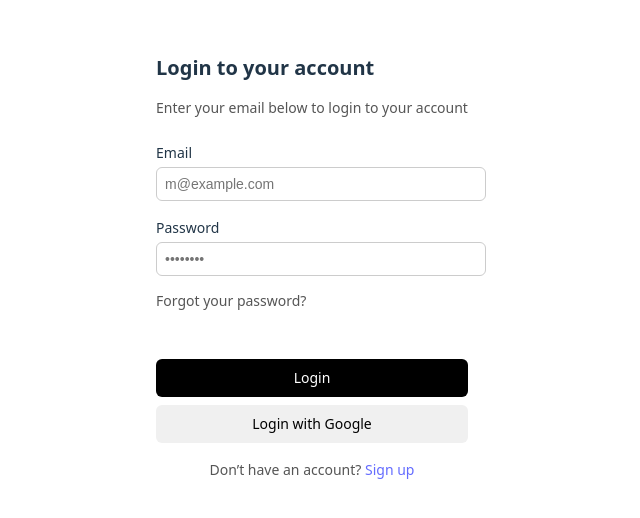
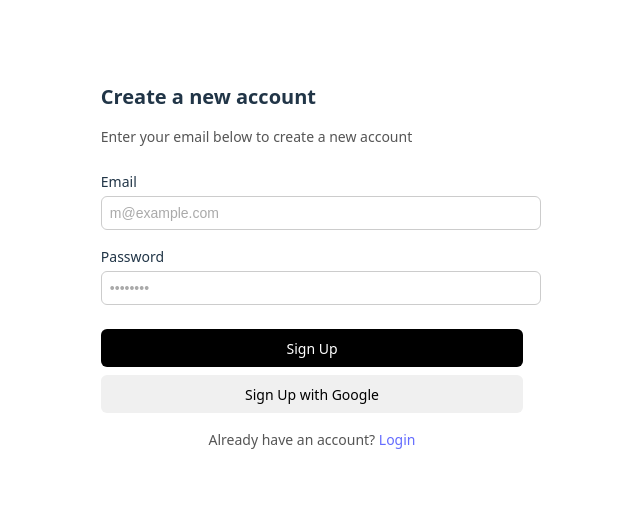
Before and after one commit to znguye/haioh-client, a React (Vite) app: page /signup in a window 1280 px wide. Before the commit this address led to /auth. Shown: the part 130-648 px from the top of the page, without its empty margins (328-968 px from the left). Built offline with nearby package versions, Linux system fonts and the light colour scheme.

Commit message:
Added the Signup screen FE

```diff
--- a/features/auth/Login/Auth.css
+++ /dev/null
@@ -1,83 +0,0 @@
-.login-container {
-  display: flex;
-  justify-content: center;
-  align-items: center;
-  height: 100vh;
-  width: 100vw;
-  background-color: white;
-}
-
-.login-form {
-  background: white;
-  padding: 2rem;
-  /* border-radius: 12px;
-  box-shadow: 0 0 10px rgba(0,0,0,0.1); */
-  width: auto
-}
-
-.login-form h2 {
-  margin-bottom: 0.5rem;
-  font-size: 1.25rem;
-}
-
-.login-form p {
-  font-size: 0.875rem;
-  margin-bottom: 1.5rem;
-  color: #555;
-}
-
-.login-form label {
-  display: block;
-  margin-top: 1rem;
-  font-size: 0.875rem;
-}
-
-.password-label {
-  display: flex;
-  justify-content: space-between;
-  align-items: center;
-}
-
-.forgot-link {
-  font-size: 0.75rem;
-  color: #555;
-  text-decoration: none;
-}
-
-.login-form input {
-  width: 100%;
-  padding: 0.5rem;
-  margin-top: 0.25rem;
-  border: 1px solid #ccc;
-  border-radius: 6px;
-  font-size: 0.875rem;
-}
-
-.login-btn {
-  margin-top: 1.5rem;
-  width: 100%;
-  padding: 0.6rem;
-  background: black;
-  color: white;
-  border: none;
-  border-radius: 6px;
-  cursor: pointer;
-  font-size: 0.875rem;
-}
-
-.google-btn {
-  margin-top: 0.5rem;
-  width: 100%;
-  padding: 0.6rem;
-  background: #f0f0f0;
-  border: none;
-  border-radius: 6px;
-  cursor: pointer;
-  font-size: 0.875rem;
-}
-
-.signup-text {
-  margin-top: 1rem;
-  font-size: 0.75rem;
-  text-align: center;
-}
--- a/features/auth/Login/LoginScreen.jsx
+++ b/features/auth/Login/LoginScreen.jsx
@@ -1,5 +1,5 @@
 import React, { useState } from 'react';
-import './Auth.css';
+import '../../auth/Auth.css';
 
 export default function LoginScreen({ onLogin }) {
   const [email, setEmail] = useState('');
@@ -44,7 +44,13 @@ export default function LoginScreen({ onLogin }) {
         <p href="#" className="forgot-link">Forgot your password?</p>
 
         <button type="submit" className="login-btn">Login</button>
-        <button type="button" className="google-btn">Login with Google</button>
+        <button
+            type="button"
+            className="google-btn"
+            onClick={() => alert('Google Sign Up not implemented yet')}
+        >
+            Sign Up with Google
+        </button>
 
         <p className="signup-text">
           Don’t have an account? <a href="/signup">Sign up</a>
--- a/features/auth/Signup/SignUpScreen.jsx
+++ b/features/auth/Signup/SignUpScreen.jsx
@@ -0,0 +1,66 @@
+import React, { useState } from 'react';
+import { useNavigate } from 'react-router-dom';
+import '../../auth/Auth.css';
+import { Link } from 'react-router-dom';
+
+export default function SignUpScreen({ onSignUp }) {
+    const navigate = useNavigate();
+    const [email, setEmail] = useState('');
+    const [password, setPassword] = useState('');
+
+    const handleSignUp = (e) => {
+        e.preventDefault();
+
+        // Mock signup logic to store user data in localStorage
+        const newUser = { email };
+        localStorage.setItem(email, JSON.stringify(newUser));
+        onSignUp(newUser);
+        navigate('/'); // Redirect to home after signup
+    };
+
+    return (
+        <div className="login-container">
+            <form className="login-form" onSubmit={handleSignUp}>
+                <h2>Create a new account</h2>
+                <p>Enter your email below to create a new account</p>
+
+                <label>Email</label>
+                <input
+                    type="email"
+                    placeholder="m@example.com"
+                    value={email}
+                    onChange={(e) => setEmail(e.target.value)}
+                    required
+                />
+
+                <label>Password</label>
+                <input
+                    type="password"
+                    placeholder="••••••••"
+                    value = {password}
+                    onChange={(e) => setPassword(e.target.value)}
+                    required
+                />
+
+                <button
+                    type="submit"
+                    className="login-btn"
+                >
+                    Sign Up
+                </button>
+
+                <button
+                    type="button"
+                    className="google-btn"
+                    onClick={() => alert('Google Sign Up not implemented yet')}
+                >
+                    Sign Up with Google
+                </button>
+
+                <p className="signup-text">
+                    Already have an account? <Link to="/login">Login</Link>
+                </p>
+            </form>
+        </div>
+    );
+}
--- a/features/auth/auth.css
+++ b/features/auth/auth.css
@@ -0,0 +1,88 @@
+.login-container {
+  display: flex;
+  justify-content: center;
+  align-items: center;
+  height: 100vh;
+  width: 100vw;
+  background-color: white;
+}
+
+.login-form {
+  background: white;
+  padding: 2rem;
+  /* border-radius: 12px;
+  box-shadow: 0 0 10px rgba(0,0,0,0.1); */
+  width: auto
+}
+
+.login-form h2 {
+  margin-bottom: 0.5rem;
+  font-size: 1.25rem;
+}
+
+.login-form p {
+  font-size: 0.875rem;
+  margin-bottom: 1.5rem;
+  color: #555;
+}
+
+.login-form label {
+  display: block;
+  margin-top: 1rem;
+  font-size: 0.875rem;
+}
+
+.password-label {
+  display: flex;
+  justify-content: space-between;
+  align-items: center;
+}
+
+.forgot-link {
+  font-size: 0.75rem;
+  color: #555;
+  text-decoration: none;
+}
+
+.login-form input {
+  width: 100%;
+  padding: 0.5rem;
+  margin-top: 0.25rem;
+  border: 1px solid #ccc;
+  border-radius: 6px;
+  font-size: 0.875rem;
+}
+
+.login-form input::placeholder {
+  color: #aaa;
+}
+
+
+.login-btn {
+  margin-top: 1.5rem;
+  width: 100%;
+  padding: 0.6rem;
+  background: black;
+  color: white;
+  border: none;
+  border-radius: 6px;
+  cursor: pointer;
+  font-size: 0.875rem;
+}
+
+.google-btn {
+  margin-top: 0.5rem;
+  width: 100%;
+  padding: 0.6rem;
+  background: #f0f0f0;
+  border: none;
+  border-radius: 6px;
+  cursor: pointer;
+  font-size: 0.875rem;
+}
+
+.signup-text {
+  margin-top: 1rem;
+  font-size: 0.75rem;
+  text-align: center;
+}
--- a/src/App.jsx
+++ b/src/App.jsx
@@ -4,7 +4,7 @@ import {useState} from "react";
 
 //Login Screens
 import LoginScreen from "../features/auth/Login/LoginScreen.jsx";
-// import SignupScreen from "../features/auth/Signup/SignupScreen.jsx";
+import SignupScreen from "../features/auth/Signup/SignUpScreen.jsx";
 
 //Loner Screens
 import LonerHomeScreen from "../features/loner/screens/LonerHomeScreen.jsx"
@@ -22,17 +22,23 @@ export default function App() {
   const [user, setUser] = useState(null);
   const location = useLocation();
 
-  // Always allow auth
-  if (location.pathname === '/auth') {
+  // Always allow access to login and signup screens
+  if (location.pathname === '/login') {
     return <LoginScreen setUser={setUser} />;
+  }
+
+  if (location.pathname === '/signup') {
+    return <SignupScreen onSignUp={setUser} />;
   }
 
   // Redirect to login if no user is set and not on the login page
   if (!user && location.pathname !== '/login') {
     return (
       <Routes>
-        <Route path="/auth" element={<LoginScreen onLogin={setUser} />} />
-        <Route path="*" element={<Navigate to="/auth" replace />} />
+        <Route path="/login" element={<LoginScreen onLogin={setUser} />} />
+        <Route path="/signup" element={<SignupScreen onSignUp={setUser} />} />
+        {/* Redirect all other paths to login */}
+        <Route path="*" element={<Navigate to="/login" replace />} />
       </Routes>
     );
   }
```
